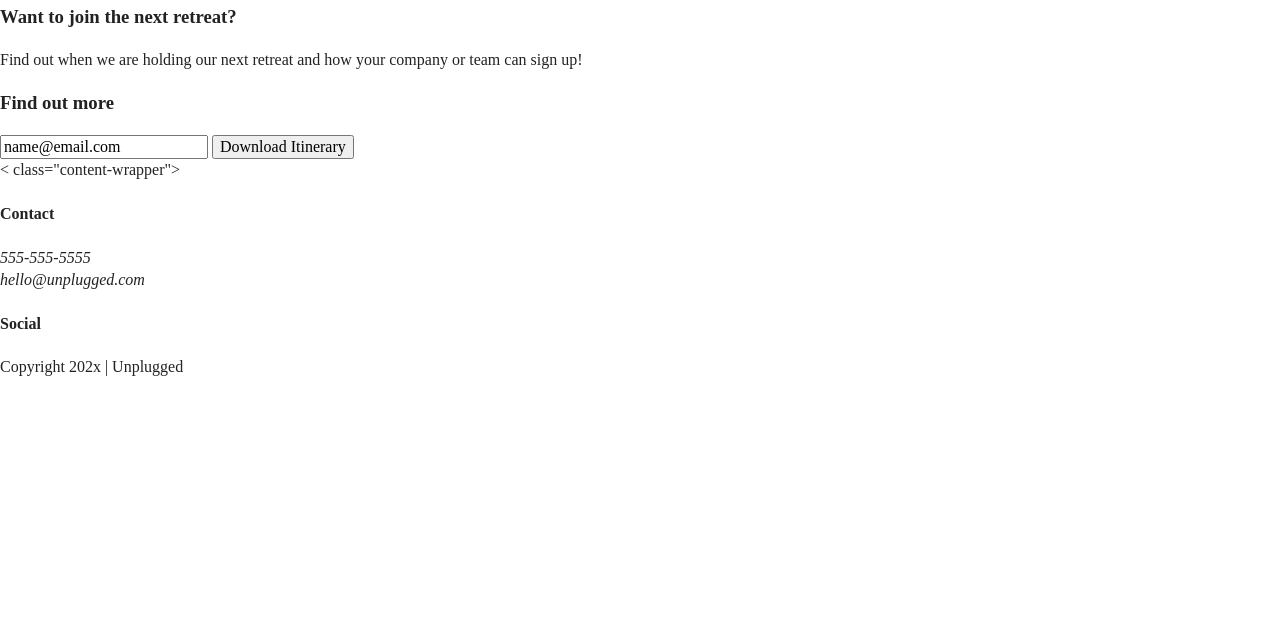
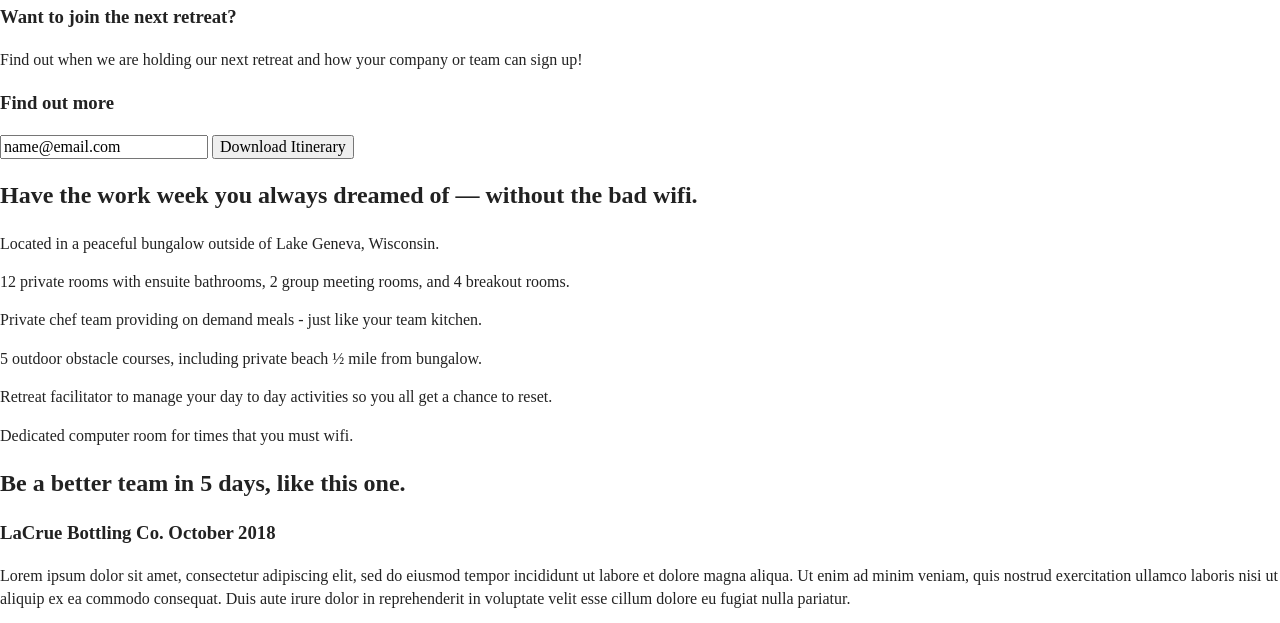
Before and after one commit to amitchouguleack/unplugged1, a website: page index.html in a window 1280 px wide. Shown: the part 167-790 px from the top of the page. Drawn offline with Linux system fonts and the light colour scheme; files that its build step writes are made by us from their sources; files whose address does not match are found by name.

Commit message:
new changes html

```diff
--- a/index.html
+++ b/index.html
@@ -61,6 +61,77 @@
         </div>
       </div>
     </aside>
+    <section class="features">
+    <div class="content-wrapper">
+      <h2>Have the work week you always dreamed of — without the bad wifi.</h2>
+      <div class="features-items">
+        <article>
+          <p class="fontawesome-icons"></p>
+          <p  class="features-item-description">Located in a peaceful bungalow outside of Lake Geneva, Wisconsin.
+
+          </p>
+        </article>
+        <article>
+          <p class="fontawesome-icons"></p>
+          <p  class="features-item-description">
+            12 private rooms with ensuite bathrooms, 2 group meeting rooms, and 4 breakout rooms.
+
+          </p>
+        </article>
+        <article>
+          <p class="fontawesome-icons"></p>
+          <p  class="features-item-description">Private chef team providing on demand meals - just like your team kitchen.
+
+          </p>
+        </article>
+        <article>
+          <p class="fontawesome-icons"></p>
+          <p  class="features-item-description">5 outdoor obstacle courses, including private beach ½ mile from bungalow.
+          </p>
+        </article>
+        <article>
+          <p class="fontawesome-icons"></p>
+          <p  class="features-item-description"> Retreat facilitator to manage your day to day activities so you all get a chance to reset.
+
+          </p>
+        </article>
+        <article>
+          <p class="fontawesome-icons"></p>
+          <p  class="features-item-description"> Dedicated computer room for times that you must wifi.
+
+          </p>
+        </article>
+      </div>
+      <section class="reviews">
+        <div class="content-wrapper">
+          <h2> Be a better team in 5 days, like this one.</h2>
+         <article>
+          <h3>LaCrue Bottling Co.
+            October 2018</h3>
+            <p>Lorem ipsum dolor sit amet, consectetur adipiscing elit, sed do eiusmod tempor incididunt ut labore et dolore magna aliqua. Ut enim ad minim veniam, quis nostrud exercitation ullamco laboris nisi ut aliquip ex ea commodo consequat. Duis aute irure dolor in reprehenderit in voluptate velit esse cillum dolore eu fugiat nulla pariatur. </p>
+         </article>
+
+
+
+
+
+
+        </div>
+      </section>
+
+
+
+
+
+
+
+
+
+
+
+
+    </div>
+    </section>
   </main>
   <footer>
     < class="content-wrapper">
```
